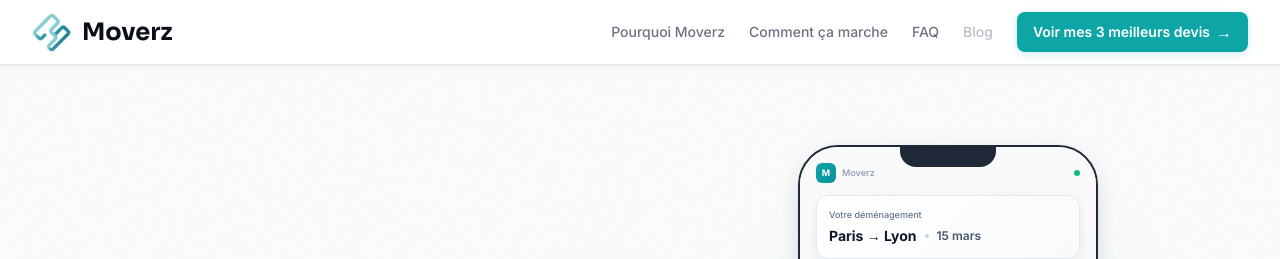
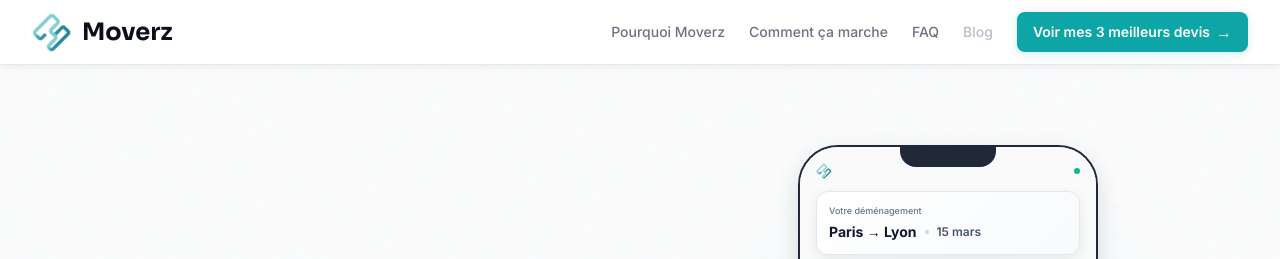
Before and after one commit to gdetaisne/moverz-fr, a Next.js app: page / in a window 1280 px wide. Shown: the top 259 px of the page. Built offline with nearby package versions, Linux system fonts and the light colour scheme.

Commit message:
✨ Hero Morphing UI: Utilisation du vrai logo Moverz

```diff
--- a/components/sections/HeroV4TwoColumn.tsx
+++ b/components/sections/HeroV4TwoColumn.tsx
@@ -69,16 +69,16 @@ function MorphingUIAnimation() {
         animate={{ opacity: 1, y: 0 }}
         className="relative z-10 mb-6"
       >
-        {/* Logo Moverz subtle en haut */}
+        {/* Logo Moverz en haut */}
         <div className="flex items-center justify-between mb-3">
           <div className="flex items-center gap-1.5">
-            <div
-              className="w-5 h-5 rounded-md flex items-center justify-center"
-              style={{ background: "linear-gradient(135deg, #0EA5A6 0%, #0891A1 100%)" }}
-            >
-              <span className="text-white text-[9px] font-bold">M</span>
-            </div>
-            <span className="text-[9px] font-semibold text-slate-400">Moverz</span>
+            <Image
+              src="/logo-ui.png"
+              alt="Moverz"
+              width={60}
+              height={20}
+              className="h-4 w-auto"
+            />
           </div>
           <div className="w-1.5 h-1.5 rounded-full animate-pulse" style={{ background: "#10B981" }} />
         </div>
```
